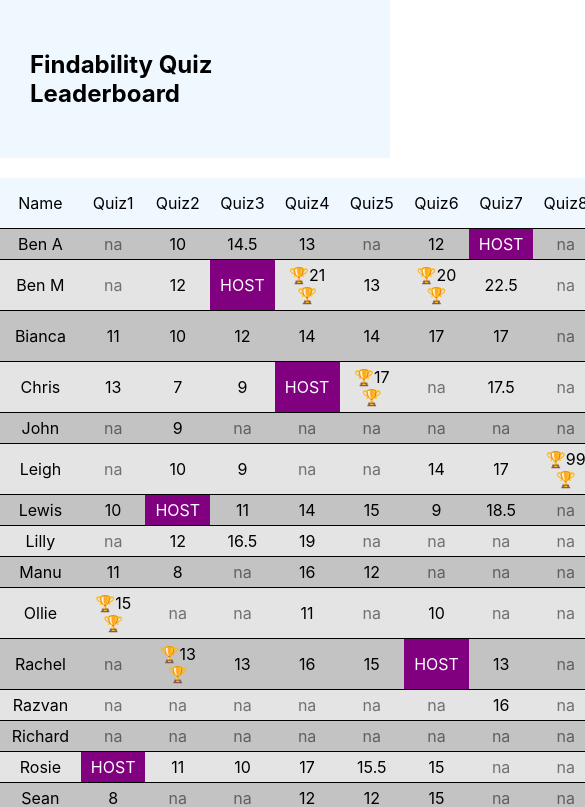
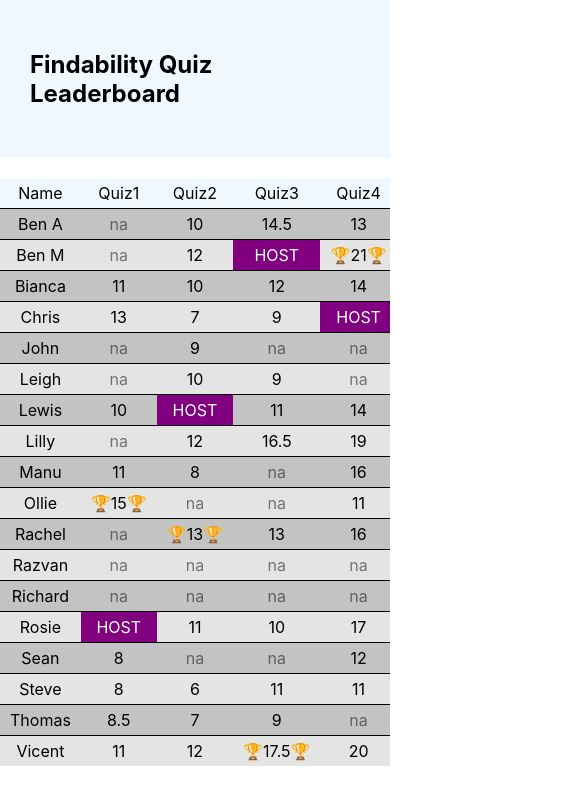
Before and after one commit to rachelnewman/findability-leaderboard, a React (Create React App) app: page / in a window 390 px wide. Shown: the top 807 px of the page, 585 px wide, since content can reach past the window. Built offline with nearby package versions, Linux system fonts and the light colour scheme.

Commit message:
update styles for mobile

```diff
--- a/src/Table/Table.js
+++ b/src/Table/Table.js
@@ -71,6 +71,7 @@ export const Table = () => {
 	return (
 		<div>
 			{tableData.length > 0 &&
+			<Styled.TableContainer>
 				<Styled.Table>
 					<thead>
 						<Styled.TableHeaderRow>
@@ -112,6 +113,7 @@ export const Table = () => {
 						}
 					</Styled.TableBody>
 				</Styled.Table>
+			</Styled.TableContainer>
 		}
 					<Styled.WinnerText>
 					🎊🏆 Winning most times: {getChampion(winnerList)} 🏆🎊
--- a/src/Table/styles.js
+++ b/src/Table/styles.js
@@ -1,14 +1,19 @@
 import styled, { css } from "styled-components";
 
+export const TableContainer = styled.div `
+	overflow-x: auto;
+`
 export const Table = styled.table `
-margin: 20px auto;
-border-collapse: collapse;
+	margin: 20px auto;
+	border-collapse: collapse;
 `
 export const TableSegment = styled.td `
 	padding: 5px 10px;
 	color: inherit;
 	background-color: inherit;
 	text-align: center;
+	width: fit-content;
+	white-space: nowrap;
 	${props =>
 	props.host &&
 	css `
```
Lines whose indentation alone changed are shown as unchanged.
